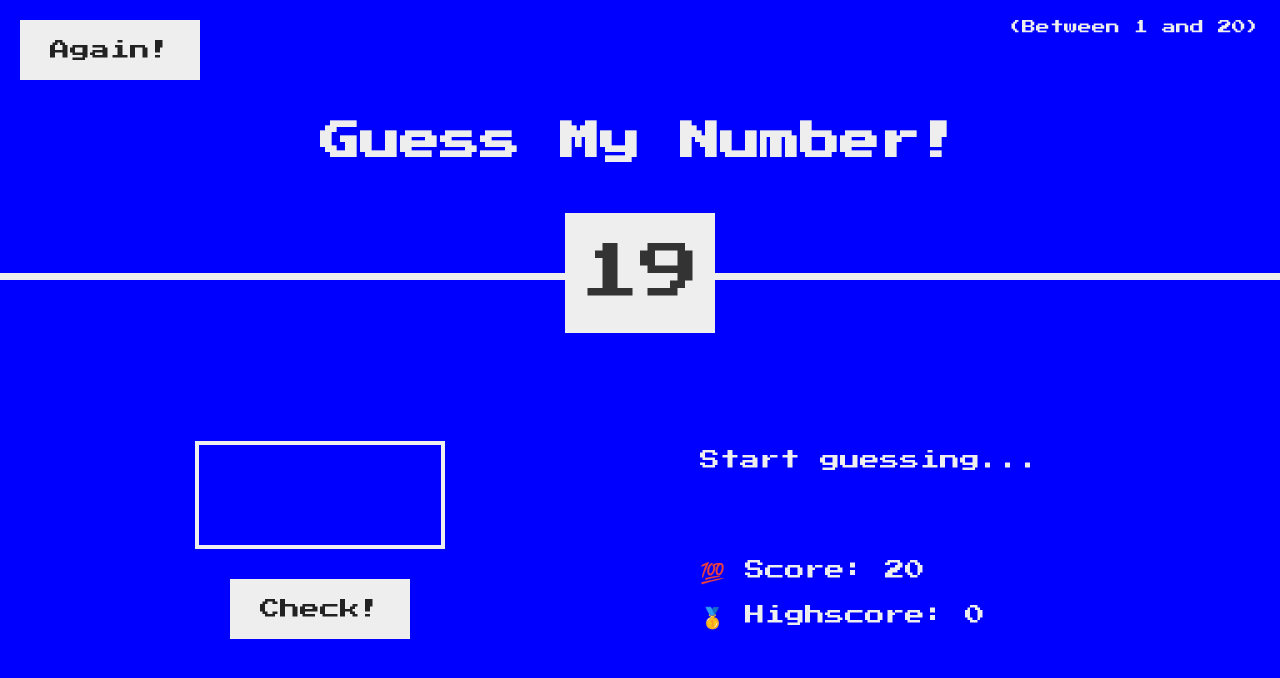
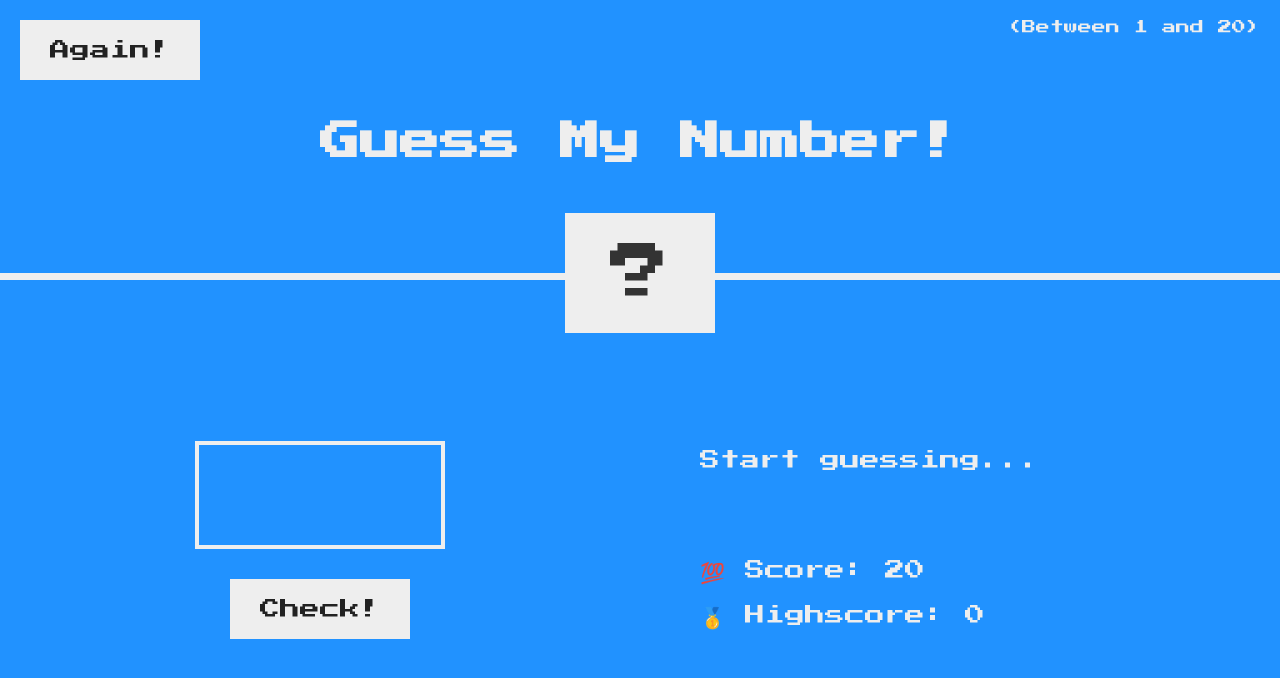
Before and after one commit to Yemiklein/guess_my-number, a plain HTML site: page starter/index.html in a window 1280 px wide. Both pictures are taken after a click on the button "Again!". Drawn offline with Linux system fonts and the light colour scheme.

Commit message:
highscore

```diff
--- a/starter/script.js
+++ b/starter/script.js
@@ -2,8 +2,20 @@
 // console.log(document.querySelector('.between').textContent)
 
 const secretNumber = Math.trunc(Math.random() * 20) + 1;
-let score = 20
-document.querySelector('.number').textContent = secretNumber;
+let score = 20;
+let highscore = 0;
+
+
+document.querySelector('.again').addEventListener ('click', function () {
+    score = 20;
+    document.querySelector('.score').textContent = score;
+    document.querySelector('.number').textContent = '?';
+    document.querySelector('.message').textContent = 'Start guessing...';
+    document.querySelector('.guess').value = '';
+    document.querySelector('body').style.backgroundColor = '#2192FF';
+    document.querySelector('.number').style.width = '15rem';
+    secretNumber = Math.trunc(Math.random() * 20) + 1;
+})
 
 document.querySelector('.check').addEventListener (
     'click', function () {
@@ -15,7 +27,13 @@ document.querySelector('.check').addEventListener (
             document.querySelector('.message').textContent = '🚫 No Number';
         } else if (guess === secretNumber) {
             document.querySelector('.message').textContent = '🎉 Correct Number';
+            document.querySelector('.number').textContent = secretNumber;
             document.querySelector('body').style.backgroundColor = '#60b347';
+            document.querySelector('.number').style.width = '30rem';
+            if (score > highscore) {
+                highscore = score;
+                document.querySelector('.highscore').textContent = highscore;
+            }
         } else if (guess > secretNumber) {
             if (score > 1) {
             document.querySelector('.message').textContent = '📈 Too High';
--- a/starter/style.css
+++ b/starter/style.css
@@ -14,7 +14,7 @@ html {
 body {
   font-family: 'Press Start 2P', sans-serif;
   color: #eee;
-  background-color: blue;
+  background-color: #2192FF;
   /* background-color: #60b347; */
 }
 
```
